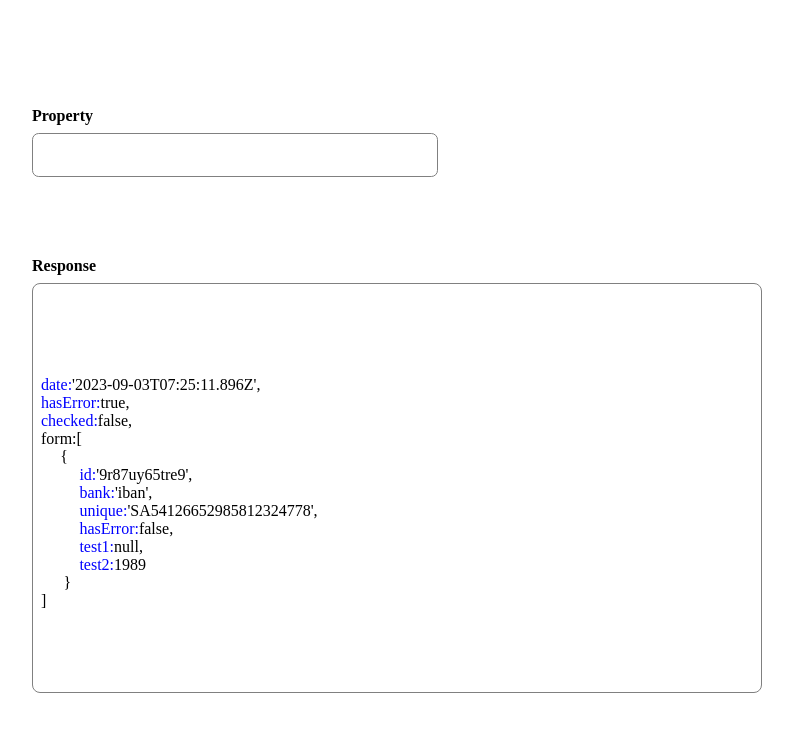
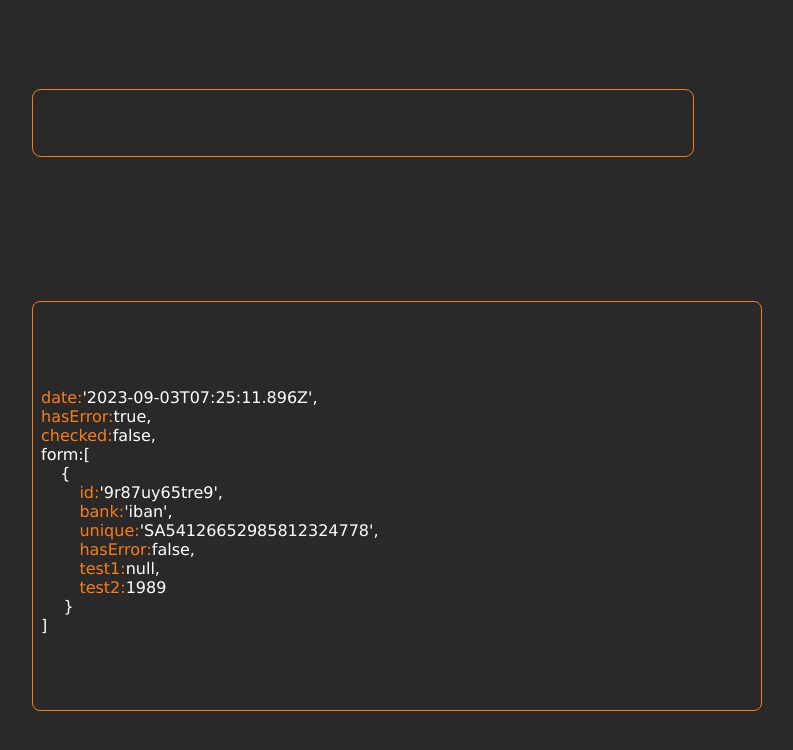
Before and after one commit to Dave86dev/jsonsurferTS, a React (Vite) app: page / in a window 1280 px wide. Shown: the top 750 px of the page, without its empty margins (243-1036 px from the left). Built offline with nearby package versions, Linux system fonts and the light colour scheme.

Commit message:
feat: only jsonrender area to fix, height

```diff
--- a/src/App.css
+++ b/src/App.css
@@ -1,3 +1,9 @@
+
+*{
+  font-family: 'Verdana', sans-serif;
+  color: white;
+}
+
 body {
   margin: 0;
   padding: 0;
@@ -6,6 +12,8 @@ body {
   align-items: center;
   height: 100vh;
   width: 100vw;
+
+  background-color: #292929;
 }
 
 h4 {
@@ -30,27 +38,35 @@ h4 {
   overflow-x: auto;
   padding: 0em 0em 0.5em 0.5em;
   border-radius: 0.5em;
-  border: 0.05em solid grey;
+  border: 0.05em solid #fb7e14;
 }
 
 .input {
-  height: 3em;
-  width: 30em;
+  height: 4rem;
+  width: 40rem;
+  font-size: 1.1em;
+  color: white;
+  padding-left: 1em;
   border-radius: 0.5em;
-  border: 0.05em solid grey;
+  border: 0.05em solid #fb7e14;
+  background-color: #292929;
+  transition: 0.3s;
 }
 
 .input:focus {
-  box-shadow: 0 0 0.7em rgba(0, 0, 255, 0.4);
+  transition: 0.3s;
+  box-shadow: 0 0 1em rgba(251, 126, 20, 1);
   outline: none;
 }
 
 .answer {
   display: flex;
   flex-direction: column;
-  margin-bottom: 4em;
+  margin-bottom: 6em;
 }
 
 .value {
   height: 1em;
+  margin-top: 2em;
+  color: white;
 }
--- a/src/App.tsx
+++ b/src/App.tsx
@@ -36,10 +36,11 @@ function App() {
   return (
     <div className="mainContainer">
       <div className="answer">
-        <h4>Property</h4>
         <input
           className="input"
           type="text"
+          autoCorrect="off"
+          spellCheck="false"
           value={criteria || path || ""}
           onChange={(e: React.ChangeEvent<HTMLInputElement>) =>
             setCriteria(e.target.value)
@@ -47,7 +48,6 @@ function App() {
         />
         <div className="value">{value}</div>
       </div>
-      <h4>Response</h4>
       <div className="jsonContainer">
         <JsonRender data={jsonData as unknown} depth={0} actualRoute="" />
       </div>
--- a/src/common/ObjectsRender/ObjectsRender.css
+++ b/src/common/ObjectsRender/ObjectsRender.css
@@ -1,5 +1,9 @@
 
 .elementClick {
-    color: blue;
+    color: #fb7e14;
+}
+
+.elementClick:hover {
     cursor: pointer;
+    color: red;
 }
```
